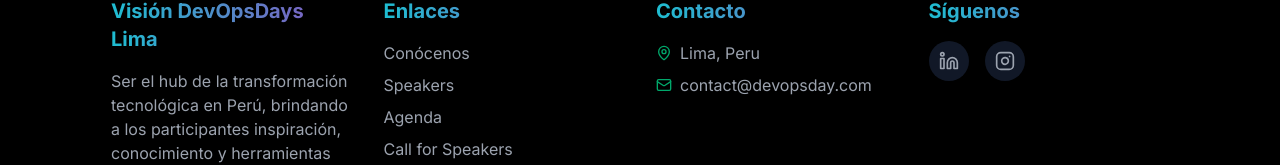
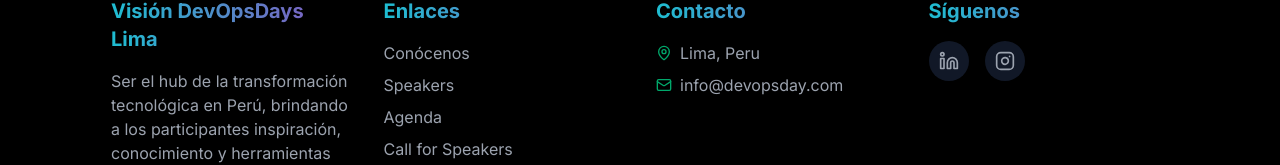
Before and after one commit to limadevopsdays/lima-devopsdays-web, a Next.js app: page / in a window 1280 px wide. Shown: the part 2332-2497 px from the top of the page. Built offline with nearby package versions, Linux system fonts and the light colour scheme.

Commit message:
fix: update email

```diff
--- a/app/components/Footer.tsx
+++ b/app/components/Footer.tsx
@@ -60,7 +60,7 @@
               </li>
               <li className="flex items-center space-x-2 text-gray-400">
                 <Mail size={16} className="text-[#00A86B]" />
-                <span>contact@devopsday.com</span>
+                <span>info@devopsday.com</span>
               </li>
             </ul>
           </div>
```
